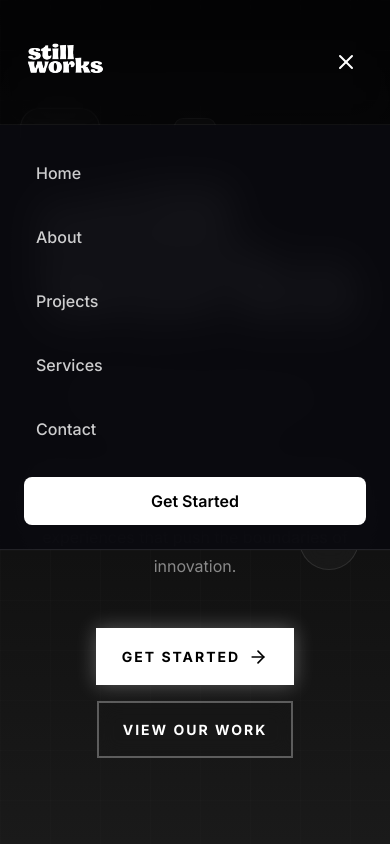
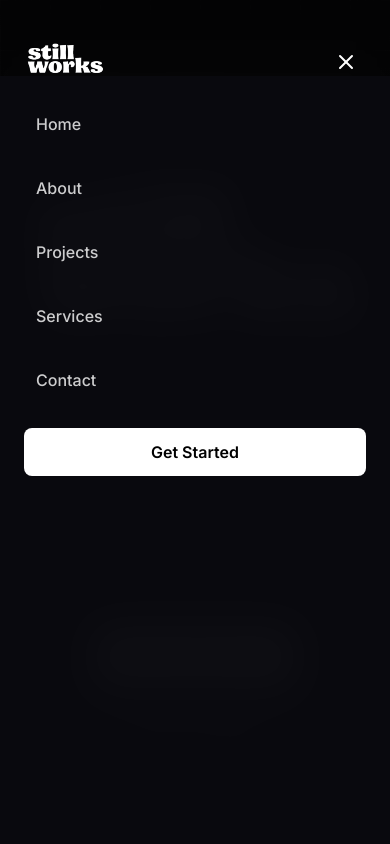
Before and after one commit to MangeshBhalerao/Agency, a Next.js app: page / in a window 390 px wide. Both pictures are taken after a click on the button 346 px from the left and 62 px from the top of the page. Shown: the top 844 px of the page. Built offline with nearby package versions, Linux system fonts and the light colour scheme.

Commit message:
Contact info

```diff
--- a/src/app/globals.css
+++ b/src/app/globals.css
@@ -18,6 +18,14 @@ body {
   background: #000000;
   color: #ffffff;
   overflow-x: hidden;
+  width: 100%;
+  max-width: 100vw;
+  position: relative;
+}
+
+/* Prevent horizontal scroll on all elements */
+* {
+  max-width: 100%;
 }
 
 /* Custom scrollbar styling */
--- a/src/app/layout.js
+++ b/src/app/layout.js
@@ -20,12 +20,20 @@ const montserrat = Montserrat({
 export const metadata = {
   title: "AGENCY - Your Digital Future Starts Here",
   description: "Innovative development agency specializing in creating extraordinary digital experiences that push the boundaries of innovation.",
+  viewport: {
+    width: 'device-width',
+    initialScale: 1,
+    maximumScale: 5,
+  },
 };
 
 // Root layout component - Wraps entire application
 export default function RootLayout({ children }) {
   return (
     <html lang="en">
+      <head>
+        <meta name="viewport" content="width=device-width, initial-scale=1, maximum-scale=5" />
+      </head>
       {/* Apply font variables and basic styling */}
       <body
         className={`${inter.variable} ${montserrat.variable} antialiased`}
--- a/src/components/Navbar.jsx
+++ b/src/components/Navbar.jsx
@@ -19,6 +19,18 @@ export default function Navbar() {
     window.addEventListener('scroll', handleScroll);
     return () => window.removeEventListener('scroll', handleScroll);
   }, []);
+
+  // Prevent body scroll when mobile menu is open
+  useEffect(() => {
+    if (isMobileMenuOpen) {
+      document.body.style.overflow = 'hidden';
+    } else {
+      document.body.style.overflow = 'unset';
+    }
+    return () => {
+      document.body.style.overflow = 'unset';
+    };
+  }, [isMobileMenuOpen]);
 
   // Menu items
   const navItems = [
@@ -188,13 +200,18 @@ export default function Navbar() {
             exit={{ opacity: 0, height: 0 }}
             transition={{ duration: 0.3 }}
             style={{
-              background: 'rgba(10, 10, 15, 0.95)',
+              position: 'fixed',
+              top: '76px',
+              left: 0,
+              right: 0,
+              bottom: 0,
+              background: 'rgba(10, 10, 15, 0.98)',
               backdropFilter: 'blur(20px)',
-              borderBottom: '1px solid rgba(255, 255, 255, 0.1)',
-              overflow: 'hidden',
+              zIndex: 40,
+              overflowY: 'auto',
             }}
           >
-            <div style={{ padding: '24px', display: 'flex', flexDirection: 'column', gap: '16px' }}>
+            <div style={{ padding: '24px', display: 'flex', flexDirection: 'column', gap: '16px', minHeight: '100%' }}>
               {navItems.map((item) => (
                 <button
                   key={item.label}
--- a/src/sections/Contact.jsx
+++ b/src/sections/Contact.jsx
@@ -372,10 +372,9 @@ export default function Contact() {
                 transition={{ duration: 0.8 }}
                 style={{
                   display: 'grid',
-                  gridTemplateColumns: '1fr',
+                  gridTemplateColumns: 'repeat(auto-fit, minmax(min(100%, 280px), 1fr))',
                   gap: '24px',
                 }}
-                className="md:grid-cols-4"
                 >
                 {contactInfo.map((info, index) => {
               const Icon = info.icon;
--- a/src/sections/Services.js
+++ b/src/sections/Services.js
@@ -141,7 +141,7 @@ export default function Services() {
                   backdropFilter: 'blur(20px)',
                   border: '1px solid rgba(255, 255, 255, 0.1)',
                   borderRadius: '24px',
-                  padding: '2.5rem',
+                  padding: 'clamp(1.5rem, 3vw, 2.5rem)',
                   transition: 'all 0.3s ease',
                   cursor: 'pointer',
                   position: 'relative',
```
